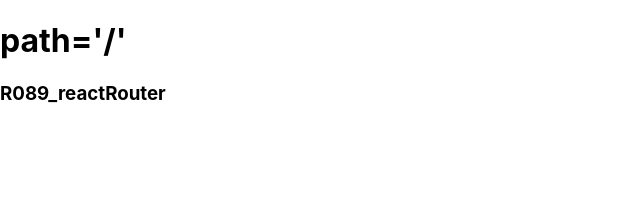
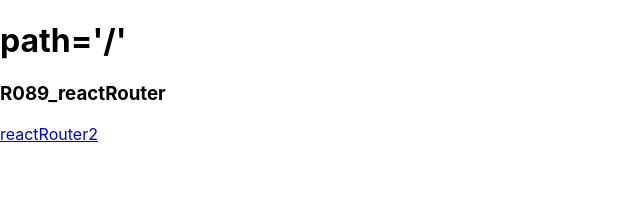
Before and after one commit to my-choe/react200, a React (Create React App) app: page / in a window 1280 px wide. Shown: the top 214 px of the page, without its empty margins (0-640 px from the left). Built offline with nearby package versions, Linux system fonts and the light colour scheme.

Commit message:
090 react-roter-dom Link 사용하기

```diff
--- a/src/components/R089_reactRouter.js
+++ b/src/components/R089_reactRouter.js
@@ -1,4 +1,5 @@
 import React, { Component } from 'react';
+import { Link } from 'react-router-dom';
 
 class R089_reactRouter extends Component {
     render() {
@@ -6,6 +7,7 @@ class R089_reactRouter extends Component {
             <>
                 <h1>path='/'</h1>
                 <h3>R089_reactRouter</h3>
+                <Link to={'/reactRouter2'}>reactRouter2</Link>
             </>
         )
     }
```
